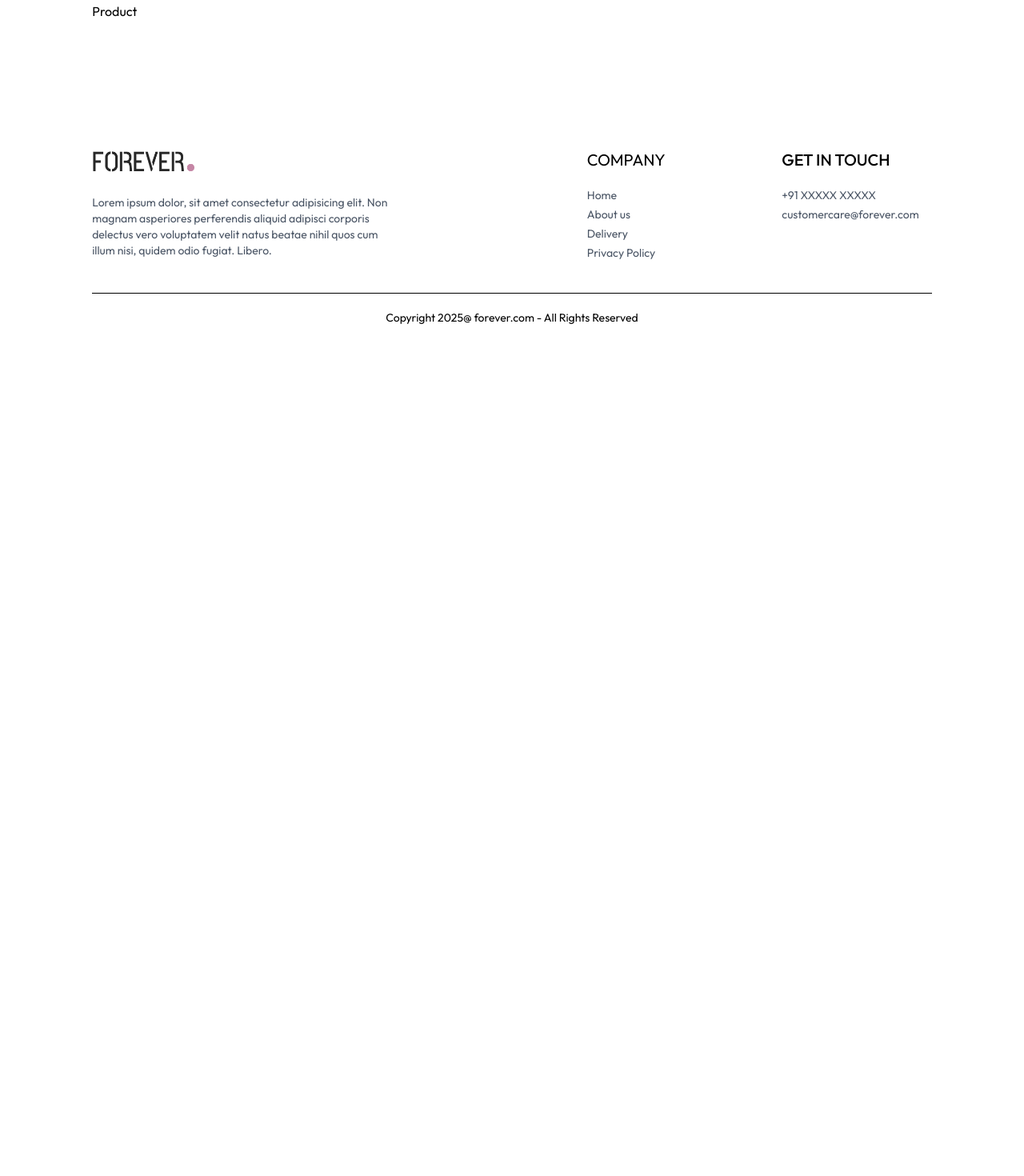
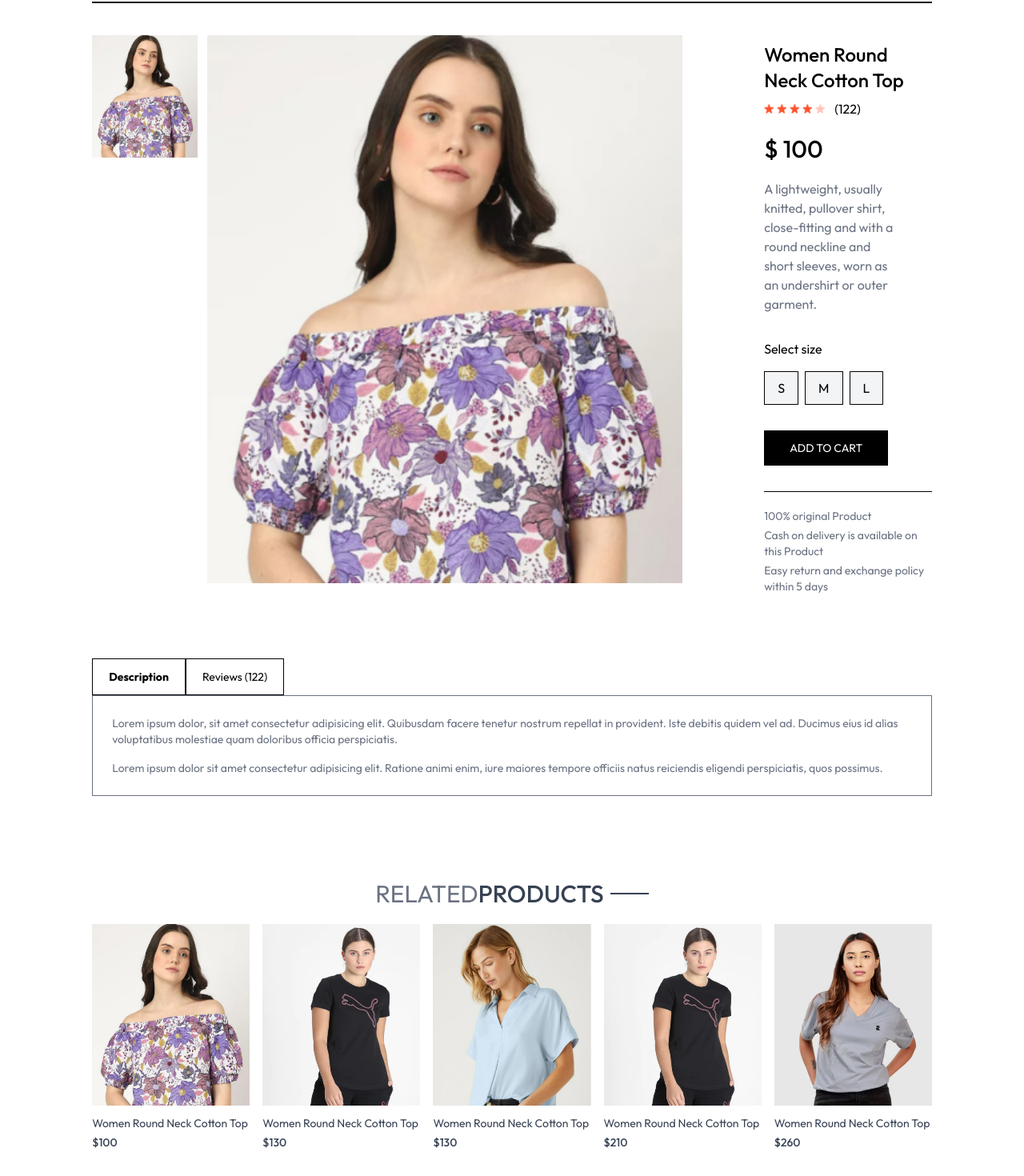
Before and after one commit to satyasootar/Fashion., a React (Vite) app in the folder frontend/: page /product/aaaaa in a window 1280 px wide. Shown: the part 79-1549 px from the top of the page at 80% size. Before the commit the page ends 800 px from the top, so only its background shows below. Built offline with nearby package versions, Linux system fonts and the light colour scheme.

Commit message:
add RelatedProducts component to display related items based on category and subcategory

```diff
--- /dev/null
+++ b/frontend/src/components/RelatedProducts.jsx
@@ -0,0 +1,35 @@
+import React, { useContext, useEffect, useState } from 'react'
+import { ShopContext } from '../context/ShopContext'
+import Title from './Title'
+import ProductItem from './ProductItem'
+
+const RelatedProducts = ({ category, subCategory }) => {
+    const { products } = useContext(ShopContext)
+    const [related, setReleted] = useState([])
+
+    useEffect(() => {
+        if (products.length > 0) {
+            let productCopy = products.slice();
+            productCopy = productCopy.filter((item) => category === item.category)
+            productCopy = productCopy.filter((item) => subCategory === item.subCategory)
+            setReleted(productCopy.slice(0, 5))
+
+        }
+    }, [])
+    return (
+        <div className='my-24' >
+            <div className='text-center text-3xl py-2' >
+                <Title text1={"RELATED"} text2={"PRODUCTS"} />
+            </div>
+            <div className='grid grid-cols-2 sm:grid-cols-3 md:grid-cols-4 lg:grid-cols-5 gap-4 gap-y-6'>
+                {
+                    related.map((item, idx) => (
+                        <ProductItem key={idx} id={item._id} image={item.image} name={item.name} price={item.price} />
+                    ))
+                }
+            </div>
+        </div>
+    )
+}
+
+export default RelatedProducts
--- a/frontend/src/index.css
+++ b/frontend/src/index.css
@@ -24,3 +24,7 @@
         color:white
     }
   }
+
+  ::-webkit-scrollbar{
+    display: none;
+  }
--- a/frontend/src/pages/Collection.jsx
+++ b/frontend/src/pages/Collection.jsx
@@ -5,10 +5,8 @@
 import ProductItem from '../components/ProductItem';
 const Collection = () => {
     const { products, search, showSearch } = useContext(ShopContext);
-    console.log("search: ", search);
     const [showFilter, setShowFilter] = useState();
     const [filterProducts, setFilterProducts] = useState([])
-    console.log("filterProducts: ", filterProducts);
     const [category, setCategory] = useState([])
     const [subCategory, setSubCategory] = useState([])
     const [sortType, setSortType] = useState("relevent")
--- a/frontend/src/pages/Product.jsx
+++ b/frontend/src/pages/Product.jsx
@@ -1,8 +1,101 @@
-import React from 'react'
+import React, { useContext, useEffect, useState } from 'react'
+import { useParams } from 'react-router-dom'
+import { ShopContext } from '../context/ShopContext'
+import { assets } from '../assets/assets';
+import RelatedProducts from '../components/RelatedProducts';
 
 const Product = () => {
-    return (
-        <div>Product</div>
+
+    const { productId } = useParams();
+    const { products, currency } = useContext(ShopContext);
+    const [productData, setProductData] = useState(false);
+    const [image, setImage] = useState("");
+    const [size, setSize] = useState('')
+
+    const fetchProductData = async () => {
+        products.map((item) => {
+            if (item._id == productId) {
+                setProductData(item)
+                setImage(item.image[0])
+                return null
+            }
+        })
+    }
+    useEffect(() => {
+        fetchProductData()
+    }, [productId, products])
+
+
+    return productData ? (
+        <div className='border-t-2 pt-10 transition-opacity ease-in duration-500 opacity-100' >
+            {/* Product Data */}
+            <div className='flex gap-12 sm:gap:12 flex-col sm:flex-row' >
+                {/* Product Images */}
+                <div className='f1ex-1 flex flex-col-reverse gap-3 sm:flex-row' >
+                    <div className='flex sm:flex-col overflow-x-auto sm:overflow-y-scroll justify-between sm:justify-normal sm:w-[16.7%] w-full'>
+                        {
+                            productData.image.map((item, index) => (
+                                <img onClick={() => setImage(item)} src={item} alt="image" key={index} className='w-[24%] sm:w-full sm:mb-3 flex-shrink-0 cursor-pointer ' />
+                            ))
+                        }
+                    </div>
+                    <div className='w-full sm:w-[75%]' >
+                        <img src={image} alt="image" className='w-full h-auto' />
+                    </div>
+                </div>
+                {/* Product information */}
+                <div className='flex-1' >
+                    <h1 className='font-medium text-2xl mt-2' >{productData.name}</h1>
+                    <div className='flex items-center gap-1 mt-2' >
+                        <img src={assets.star_icon} alt="" className="w-3 5" />
+                        <img src={assets.star_icon} alt="" className="w-3 5" />
+                        <img src={assets.star_icon} alt="" className="w-3 5" />
+                        <img src={assets.star_icon} alt="" className="w-3 5" />
+                        <img src={assets.star_dull_icon} alt="" className="w-3 5" />
+                        <p className='pl-2' >(122)</p>
+                    </div>
+                    <p className='mt-5 text-3xl font-medium' >{currency} {productData.price}</p>
+                    <p className='mt-5 text-gray-500 w-4/5' >{productData.description}</p>
+                    <div className='flex flex-col gap-4 my-8'>
+                        <p>Select size</p>
+                        <div className='flex gap-2' >
+                            {
+                                productData.sizes.map((item, idx) => (
+                                    <button onClick={() => setSize(item)} className={`border py-2 px-4 cursor-pointer bg-gray-100
+                                    ${item == size ? "border-orange-500" : ""}`} key={idx} > {item} </button>
+                                ))
+                            }
+                        </div>
+                    </div>
+                    <button className='bg-black text-white px-8 py-3 text-sm active:bg-gray-700 cursor-pointer' >ADD TO CART</button>
+                    <hr className='mt-8 sm:4/5' />
+                    <div className='text-sm text-gray-500 mt-5 flex flex-col gap-1' >
+                        <p>100% original Product</p>
+                        <p>Cash on delivery is available on this Product</p>
+                        <p>Easy return and exchange policy within 5 days </p>
+                    </div>
+                </div>
+            </div>
+
+            {/* Description and review section */}
+            <div className='mt-20' >
+                <div className='flex' >
+                    <b className='border px-5 py-3 text-sm'>Description</b>
+                    <p className='border px-5 py-3 text-sm' >Reviews (122)</p>
+                </div>
+                <div className='flex flex-col gap-4 border px-6 py-6 text-sm text-gray-500' >
+                    <p>Lorem ipsum dolor, sit amet consectetur adipisicing elit. Quibusdam facere tenetur nostrum repellat in provident. Iste debitis quidem vel ad. Ducimus eius id alias voluptatibus molestiae quam doloribus officia perspiciatis.</p>
+                    <p>Lorem ipsum dolor sit amet consectetur adipisicing elit. Ratione animi enim, iure maiores tempore officiis natus reiciendis eligendi perspiciatis, quos possimus.</p>
+                </div>
+            </div>
+            {/* ----------Display Related Products-------------- */}
+
+            <RelatedProducts category={productData.category} subCategory={productData.subCategory} />
+        </div>
+    ) : (
+        <div className='opacity-0' >
+
+        </div>
     )
 }
 
```
